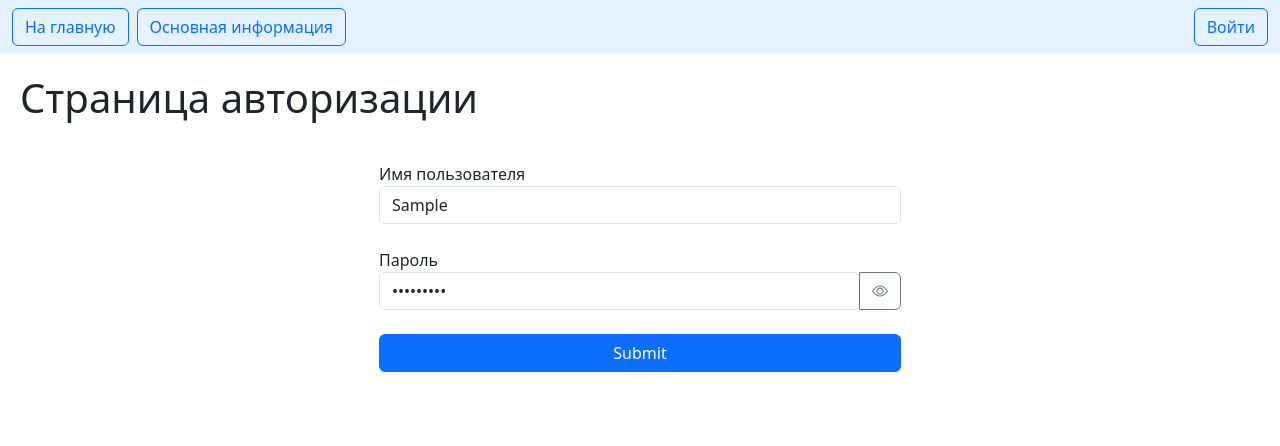
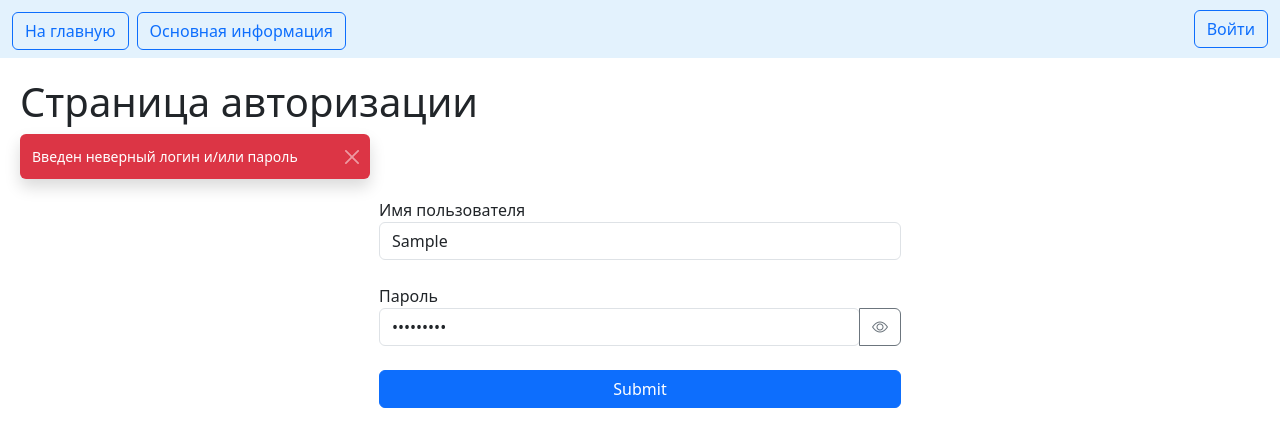
Before and after one commit to nikrassel/rs-test, a React (Create React App) app: page /login in a window 1280 px wide. Both pictures are taken after typing "Sample", "Sample123" into the empty fields and a click on the button "Submit". Shown: the top 446 px of the page. Built offline with nearby package versions, Linux system fonts and the light colour scheme.

Commit message:
add toast component

```diff
--- a/src/components/Navbar/navbar.tsx
+++ b/src/components/Navbar/navbar.tsx
@@ -17,12 +17,12 @@ const Navbar = () => {
     >
       <div className="container-fluid">
         <ul className="navbar-nav me-auto my-2 my-lg-0 navbar-nav-scroll">
-          <li className="nav-item me-2">
+          <li className="nav-item me-2 mt-1">
             <Link to={"/"}>
               <button className="btn btn-outline-primary">На главную</button>
             </Link>
           </li>
-          <li className="nav-item">
+          <li className="nav-item mt-1">
             <Link to={"/browse"}>
               <button className="btn btn-outline-primary">
                 Основная информация
@@ -34,7 +34,7 @@ const Navbar = () => {
           {context?.userStatus === "authorized" ? (
             <button
               type="button"
-              className="btn btn-outline-primary"
+              className="btn btn-outline-primary mt-1"
               onClick={() => handleClick()}
             >
               Выйти
--- /dev/null
+++ b/src/components/common/toastComponent.tsx
@@ -0,0 +1,37 @@
+import React from "react";
+
+type ToastComponentProps = {
+  toastText: string;
+  toastShow: boolean;
+};
+const ToastComponent: React.FC<ToastComponentProps> = ({
+  toastText,
+  toastShow,
+}) => {
+  const toastRef = React.useRef<HTMLDivElement>(null);
+  if (toastShow && toastRef.current) {
+    toastRef.current.className =
+      "toast position-fixed top-15 start-10 align-items-center text-white bg-danger border-0 show";
+  }
+  return (
+    <div
+      ref={toastRef}
+      className="toast position-fixed top-15 start-10 align-items-center text-white bg-danger border-0"
+      role="alert"
+      aria-live="assertive"
+      aria-atomic="true"
+    >
+      <div className="d-flex">
+        <div className="toast-body">{toastText}</div>
+        <button
+          type="button"
+          className="btn-close btn-close-white me-2 m-auto"
+          data-bs-dismiss="toast"
+          aria-label="Close"
+        ></button>
+      </div>
+    </div>
+  );
+};
+
+export default ToastComponent;
--- a/src/pages/login.tsx
+++ b/src/pages/login.tsx
@@ -3,6 +3,7 @@ import { useNavigate } from "react-router-dom";
 import API from "../api";
 import { UserContext } from "../App";
 import TextField from "../components/form/textField";
+import ToastComponent from "../components/common/toastComponent";
 
 const Login = () => {
   const context = React.useContext(UserContext);
@@ -19,13 +20,17 @@ const Login = () => {
     if (context?.userStatus === "authorized") {
       navigate("/");
     } else if (context?.userStatus === "error") {
-      alert("Введен неверный логин и/или пароль");
+      context?.setUserStatus("await");
     }
   }, [context, navigate]);
   return (
     <>
       <h1>Страница авторизации</h1>
-      <div className="container mt-3">
+      <ToastComponent
+        toastText="Введен неверный логин и/или пароль"
+        toastShow={context?.userStatus === "error" ? true : false}
+      />
+      <div className="container mt-5">
         <div className="row">
           <div className="col-md-6 offset-md-3 p-4">
             <form onSubmit={(event) => handleClick(event)}>
--- a/src/pages/main.tsx
+++ b/src/pages/main.tsx
@@ -1,7 +1,14 @@
 import React from "react";
 
 const Main = () => {
-  return <h1>Приветствуем Вас в нашем приложении!</h1>;
+  return (
+    <>
+      <h1>Приветствуем Вас в нашем приложении!</h1>
+      <h3>
+        Для просмотра основной информации вам необъодимо пройти авторизацию
+      </h3>
+    </>
+  );
 };
 
 export default Main;
```
